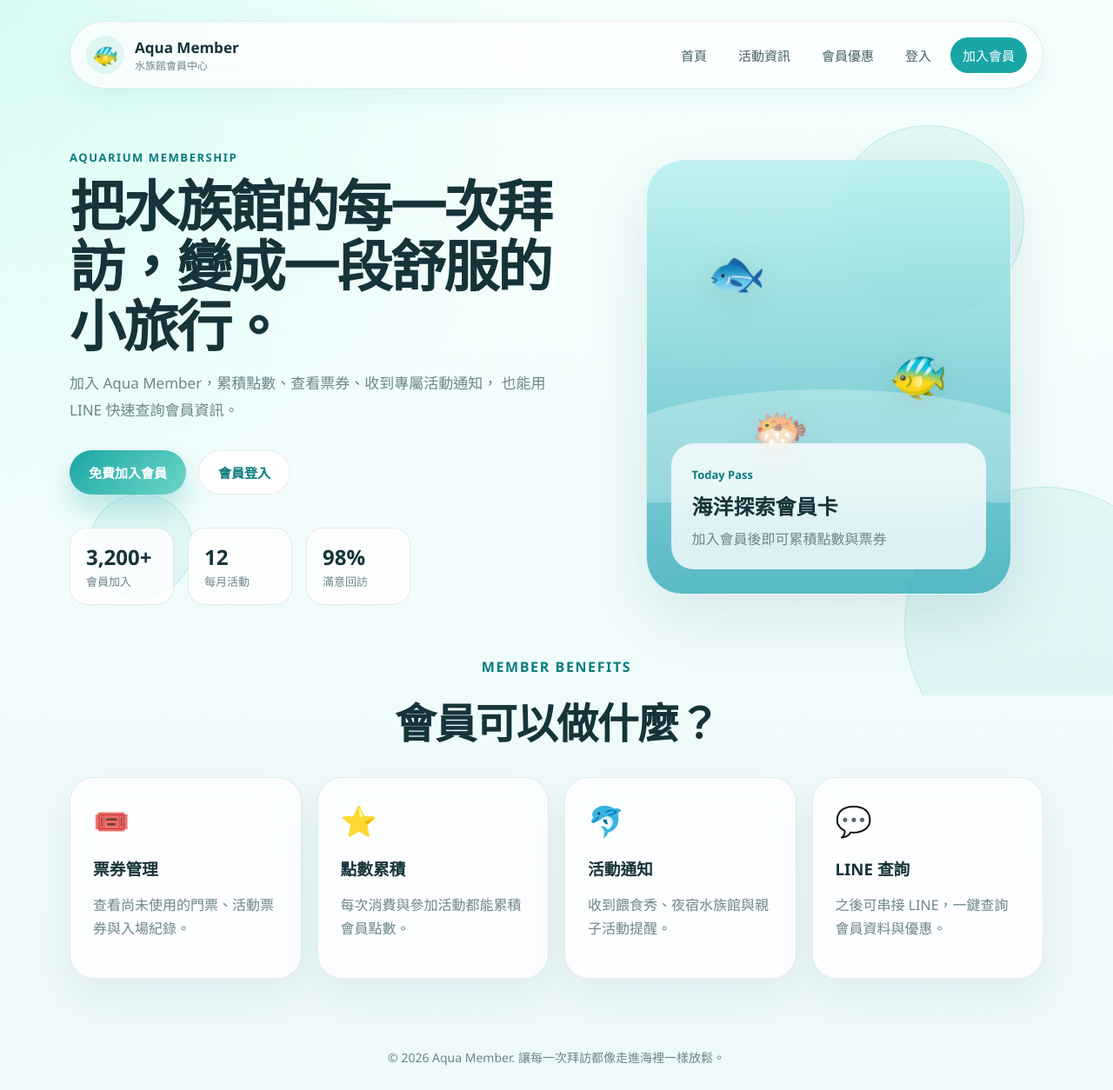
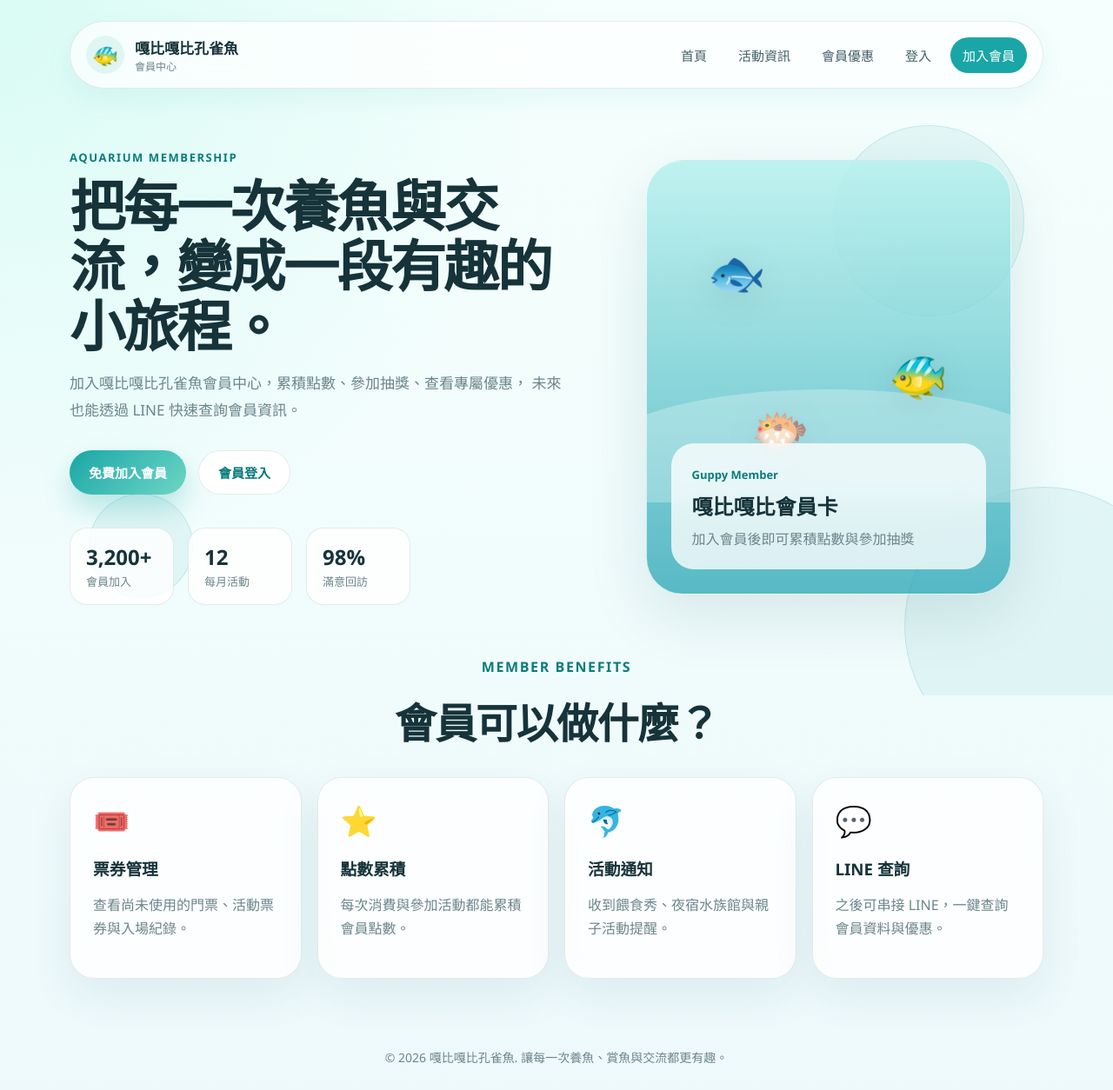
Before and after one commit to ThomasPeng8888/member-site-demo, a Django app: page / in a window 1280 px wide. Shown: the whole page at 87% size. Run offline with Django 5.2, Linux system fonts and the light colour scheme.

Commit message:
update guppyguppy

```diff
--- a/pages/templates/pages/base.html
+++ b/pages/templates/pages/base.html
@@ -46,11 +46,11 @@
     </div>
 
     <header class="site-header">
-        <a href="{% url 'home' %}" class="brand" aria-label="回到 Aqua Member 首頁">
+        <a href="{% url 'home' %}" class="brand" aria-label="回到嘎比嘎比孔雀魚首頁">
             <span class="brand-icon" aria-hidden="true">🐠</span>
             <span>
-                <strong>Aqua Member</strong>
-                <small>水族館會員中心</small>
+                <strong>嘎比嘎比孔雀魚</strong>
+                <small>會員中心</small>
             </span>
         </a>
 
@@ -101,7 +101,7 @@
     </main>
 
     <footer class="site-footer">
-        <p>© 2026 Aqua Member. 讓每一次拜訪都像走進海裡一樣放鬆。</p>
+        <p>© 2026 嘎比嘎比孔雀魚. 讓每一次養魚、賞魚與交流都更有趣。</p>
     </footer>
 
     <script>
--- a/pages/templates/pages/home.html
+++ b/pages/templates/pages/home.html
@@ -1,22 +1,22 @@
 {% extends "pages/base.html" %}
 
-{% block title %}Aqua Member｜水族館會員網站與會員優惠中心{% endblock %}
-{% block meta_description %}加入 Aqua Member 水族館會員，查詢會員點數、票券、活動資訊與專屬優惠，讓每一次參觀都更輕鬆。{% endblock %}
-{% block og_title %}Aqua Member｜水族館會員網站{% endblock %}
-{% block og_description %}水族館會員中心，提供會員註冊、點數查詢、票券管理、活動資訊與會員優惠。{% endblock %}
+{% block title %}嘎比嘎比孔雀魚｜會員網站與抽獎活動{% endblock %}
+{% block meta_description %}加入嘎比嘎比孔雀魚會員中心，累積點數、參加抽獎活動、查看會員優惠與專屬票券。{% endblock %}
+{% block og_title %}嘎比嘎比孔雀魚｜會員中心{% endblock %}
+{% block og_description %}嘎比嘎比孔雀魚會員中心，提供會員點數、抽獎活動、專屬優惠與活動通知。{% endblock %}
 
 {% block content %}
 <section class="hero">
     <div class="hero-text">
         <p class="eyebrow">Aquarium Membership</p>
-        <h1>把水族館的每一次拜訪，變成一段舒服的小旅行。</h1>
+        <h1>把每一次養魚與交流，變成一段有趣的小旅程。</h1>
         <p class="hero-desc">
             {% if user.is_authenticated %}
                 歡迎回來，{{ user.first_name|default:user.email|default:user.username }}。
-                你可以查看會員點數、票券、活動報名紀錄與專屬優惠。
+                你可以查看會員點數、票券、活動紀錄與專屬抽獎。
             {% else %}
-                加入 Aqua Member，累積點數、查看票券、收到專屬活動通知，
-                也能用 LINE 快速查詢會員資訊。
+                加入嘎比嘎比孔雀魚會員中心，累積點數、參加抽獎、查看專屬優惠，
+                未來也能透過 LINE 快速查詢會員資訊。
             {% endif %}
         </p>
 
@@ -56,11 +56,11 @@
                 {% if user.is_authenticated %}
                     <span class="card-label">Member Card</span>
                     <h2>{{ user.first_name|default:user.email|default:user.username }}</h2>
-                    <p>歡迎回到 Aqua Member 會員中心</p>
+                    <p>歡迎回到嘎比嘎比孔雀魚會員中心</p>
                 {% else %}
-                    <span class="card-label">Today Pass</span>
-                    <h2>海洋探索會員卡</h2>
-                    <p>加入會員後即可累積點數與票券</p>
+                    <span class="card-label">Guppy Member</span>
+                    <h2>嘎比嘎比會員卡</h2>
+                    <p>加入會員後即可累積點數與參加抽獎</p>
                 {% endif %}
             </div>
         </div>
```
